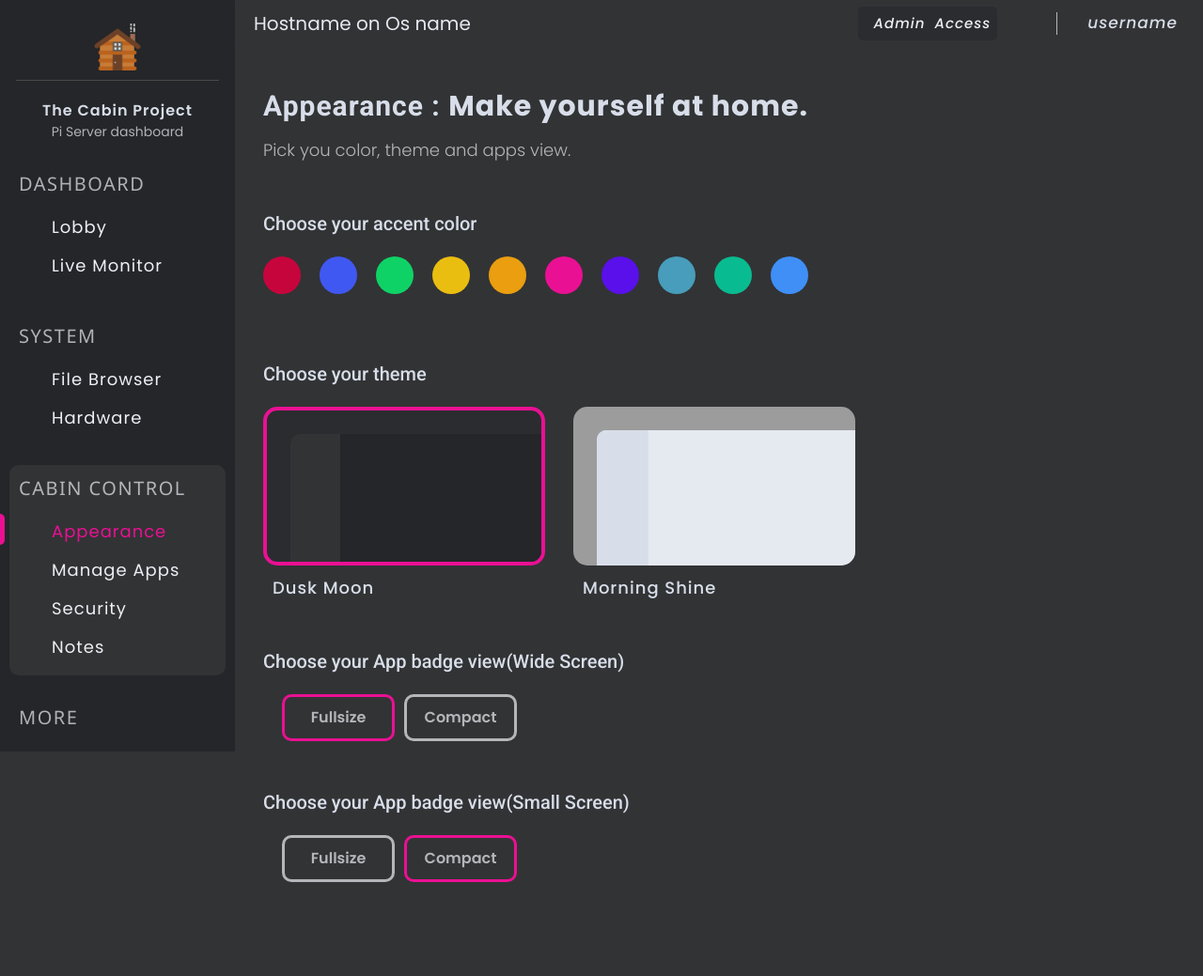
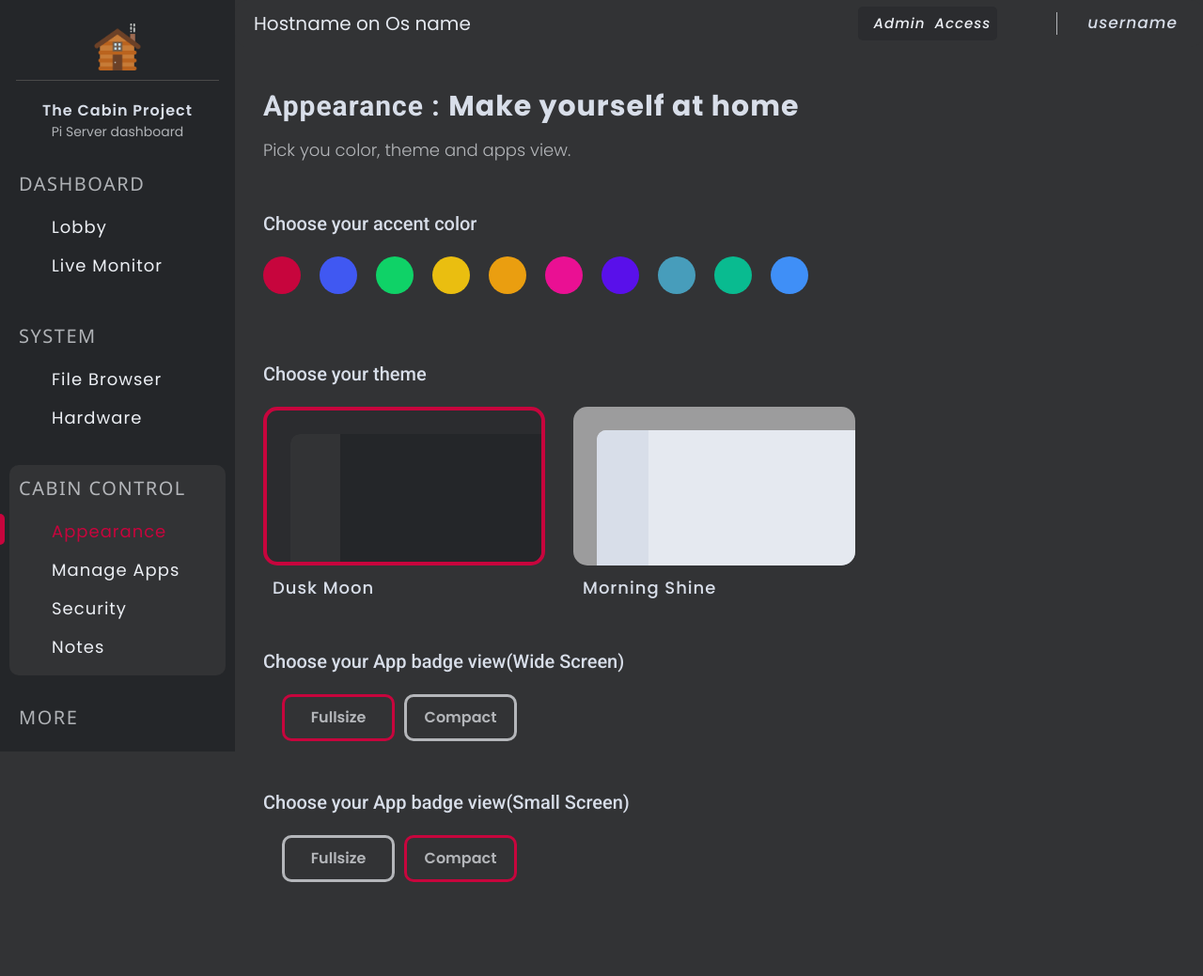
Before and after one commit to tirtharajsinha/TheCabinProject, a Django app: page /appearance in a window 1280 px wide. Shown: the whole page at 94% size. Run offline with Django 3.2, Linux system fonts and the light colour scheme; some libraries are stand-ins or nearby versions.

Commit message:
fixed appearance page, add UI change

```diff
--- a/home/views.py
+++ b/home/views.py
@@ -86,6 +86,6 @@ def getTheme():
                   "#EA9E10", "#EA1093", "#5910EA", "#479dbb", "#09bb90", "#3f8ff7"]
     theme = {
         "themeName": "dark",
-        "accentColor": accentList[5]
+        "accentColor": accentList[0]
     }
     return theme
--- a/static/apprearance.css
+++ b/static/apprearance.css
@@ -104,6 +104,11 @@
   display: flex;
   align-items: center;
   justify-content: center;
+  -webkit-tap-highlight-color: transparent;
+}
+
+.accentColor .palate .colordrop:active {
+  user-select: none;
 }
 
 .accentColor .palate .colordrop i {
--- a/static/base.css
+++ b/static/base.css
@@ -58,11 +58,22 @@
   --dimmed-bg-color: #c6c6c6b7;
 }
 
+::-moz-selection {
+  color: var(--activetext) rgba(255, 255, 255, 0.765);
+  background: var(--activetext);
+}
+
+::selection {
+  color: var(--activetext) rgba(255, 255, 255, 0.765);
+  background: var(--activetext);
+}
+
 * {
   box-sizing: border-box;
   margin: 0;
   padding: 0;
   font-family: "Poppins", sans-serif;
+  -webkit-tap-highlight-color: transparent;
   /* transition: all 0.3s ease; */
 }
 
@@ -761,7 +772,7 @@ body {
   width: 6px;
 }
 .actionbox::-webkit-scrollbar-thumb {
-  background-color: var(--card-bg-color);
+  background-color: var(--primary-bg-color);
   border-radius: 40px;
 }
 .actionbox::-webkit-scrollbar-track {
--- a/templates/appearance.html
+++ b/templates/appearance.html
@@ -5,7 +5,7 @@
 {% block title %}Appearance{% endblock %}
 
 {% block body %}
-<h2 class="pagetitle">Appearance : <span class="fulld">Make yourself at home.</span></h2>
+<h2 class="pagetitle">Appearance : <span class="fulld">Make yourself at home</span></h2>
 <h5 class="pagesubtitle">Pick you color, theme and apps view.</h5>
 <div class="accentColor">
     <p>Choose your accent color</p>
@@ -95,6 +95,8 @@
 
     }
 
+
+
     if (accent_color != undefined) {
         locateAccentColorDrop(accent_color);
     }
@@ -123,9 +125,9 @@
 
         let drops = document.getElementsByClassName("themeBox");
         for (let i = 0; i < drops.length; i++) {
-            drops[i].classList.remove("activeTheme");
+            // drops[i].classList.remove("activeTheme");
             if (i == drops.length - 1) {
-                box.classList.add("activeTheme");
+                // box.classList.add("activeTheme");
             }
         }
         if (current_theme == theme) {
@@ -137,6 +139,19 @@
         }
     }
 
+    document.getElementById("theme-toggle").addEventListener("click", (e) => {
+        if (current_theme == "light") {
+            document.querySelector(".darkbox").classList.add("activeTheme");
+            document.querySelector(".lightbox").classList.remove("activeTheme");
+        }
+        else {
+            document.querySelector(".darkbox").classList.remove("activeTheme");
+            document.querySelector(".lightbox").classList.add("activeTheme");
+        }
+    })
+
+
+
 
 
 </script>
```
